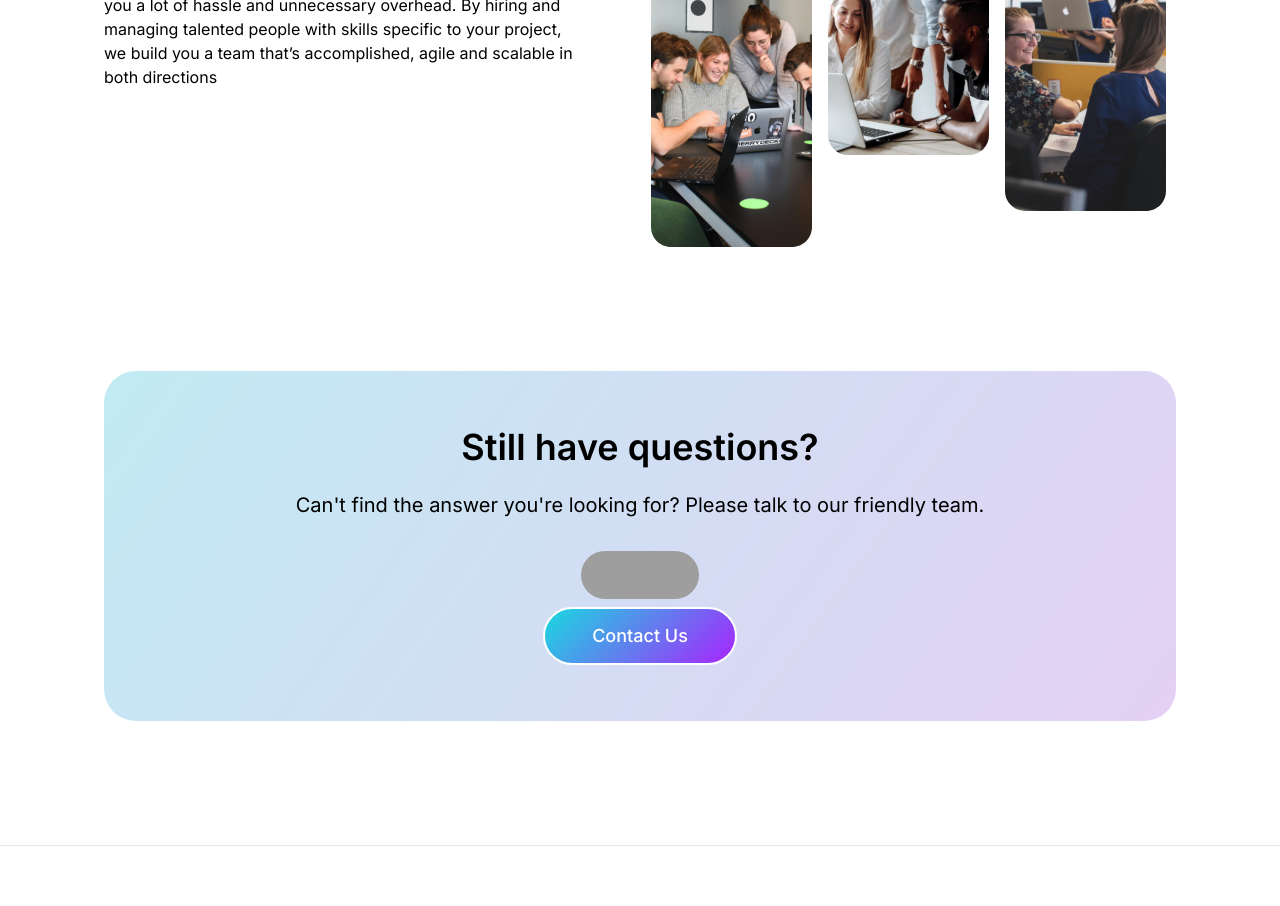
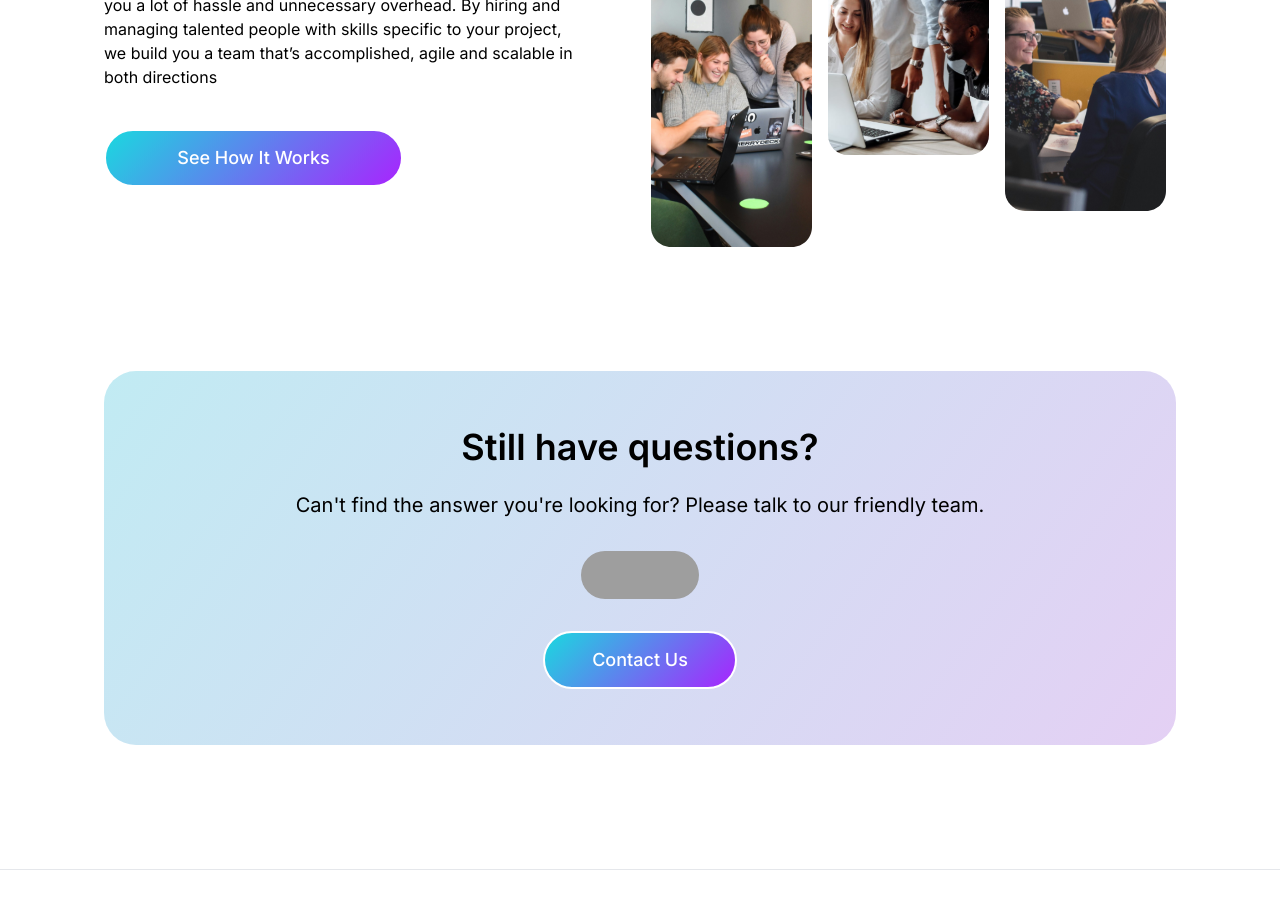
Before and after one commit to Nish7156/hire-web, a Next.js app: page / in a window 1280 px wide. Shown: the part 3780-4686 px from the top of the page. Built offline with nearby package versions, Linux system fonts and the light colour scheme; grey boxes are pictures that could not be loaded.

Commit message:
cards fixes

```diff
--- a/src/app/about-us/page.tsx
+++ b/src/app/about-us/page.tsx
@@ -1,12 +1,14 @@
 import { QuestionsSection } from "@/components/Utility/CommonComponent";
 import AboutHero from "@/components/pages/About/AboutHero";
 import WhyChooseUs from "@/components/pages/About/WhyChooseUs";
+import ValuesSection from "@/components/pages/Home/ValuesSection";
 import React from "react";
 
 function page() {
   return (
     <div>
       <AboutHero />
+      <ValuesSection/>
       <WhyChooseUs/>
       <div className="container py-10 md:pb-[100px]">
         <QuestionsSection
--- a/src/app/globals.scss
+++ b/src/app/globals.scss
@@ -102,8 +102,12 @@
 
 .leader-card-gradiant {
   background: linear-gradient(135deg, #c0ebf3, #e4cff3);
+  // border: 10px solid;
+  // border-image: linear-gradient(45deg, #1ad9df, #a824fe) 1;
 }
-
+.gradiant-bg{
+  background: linear-gradient(135deg, #1ad9df, #a824fe);
+}
 .card-shadow {
   background: #ffffff;
   border: 1px solid #0f172a;
--- a/src/components/Utility/CommonComponent/index.tsx
+++ b/src/components/Utility/CommonComponent/index.tsx
@@ -30,7 +30,7 @@ export const QuestionsSection: React.FC<QuestionsSectionProps> = ({
             className="mt-8 max-w-full rounded-full aspect-[2.44] w-[118px]"
           />
         )}
-        <div className=" mt-2 grid grid-cols-1 md:grid-cols-3">
+        <div className=" mt-4 md:mt-8 grid grid-cols-1 md:grid-cols-3">
           <div className=""></div>
           <CustomButton>{buttonText}</CustomButton>
           <div className=""></div>
--- a/src/components/pages/Home/AgileTeam.tsx
+++ b/src/components/pages/Home/AgileTeam.tsx
@@ -1,3 +1,4 @@
+import CustomButton from "@/components/elements/CustomButton";
 import * as React from "react";
 
 const AgileTeam: React.FC = () => {
@@ -8,7 +9,9 @@ const AgileTeam: React.FC = () => {
           <div className="grid grid-cols-1 md:grid-cols-2">
             <div className="">
               <div className=" md:max-w-[481px]">
-                <h2 className="heading2-text md:max-w-[368px] font-semibold">Agile Team On Demand</h2>
+                <h2 className="heading2-text md:max-w-[368px] font-semibold">
+                  Agile Team On Demand
+                </h2>
                 <div className=" pt-8">
                   <p>
                     We assemble the perfect team to create your product, saving
@@ -23,6 +26,9 @@ const AgileTeam: React.FC = () => {
                     a 95% employee retention rate and a top 5 employer in
                     Croatia award under its belt.
                   </p> */}
+                </div>
+                <div className=" mt-4 md:mt-10 max-w-[299px] ">
+                  <CustomButton>See How It Works</CustomButton>
                 </div>
               </div>
             </div>
--- a/src/components/pages/Staffing/Leaders.tsx
+++ b/src/components/pages/Staffing/Leaders.tsx
@@ -13,6 +13,7 @@ function Leaders() {
               <div className="flex justify-center items-center pt-40">
                 <h2 className="md-text">Why we’re leaders in recruitment?</h2>
               </div>
+              <div className="gradiant-bg mt-5 md:mt-10 w-[100px] h-2 rounded-3xl"></div>
             </div>
             <div className=" col-span-2">
               <div className="flex gap-6 flex-wrap md:flex-nowrap">
```
